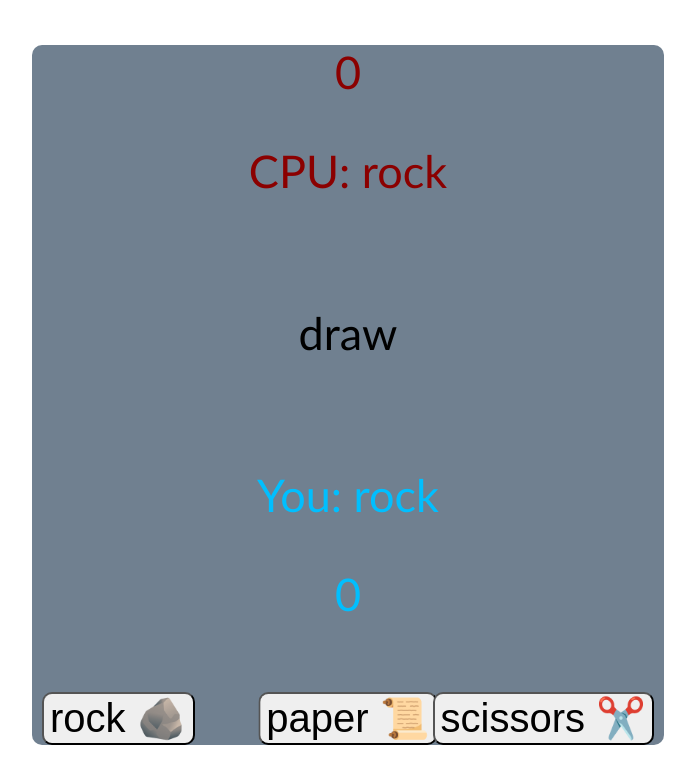
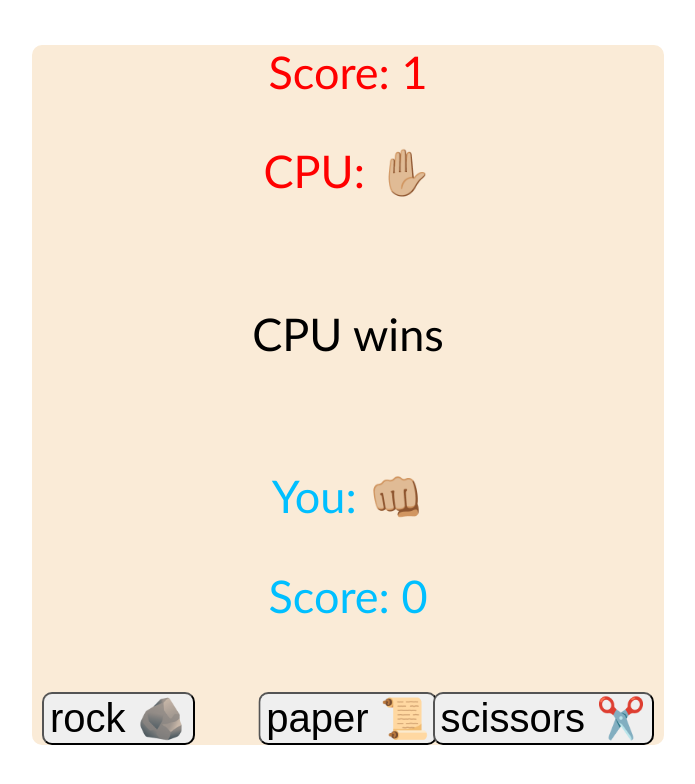
Before and after one commit to JosephOri/RockPapperScisors, a plain HTML site: page index.html in a window 1280 px wide. Both pictures are taken after a click on the button "rock 🪨". Shown: the whole page, without its empty margins (292-987 px from the left). Drawn offline with Linux system fonts and the light colour scheme.

Commit message:
style changes

```diff
--- a/script.js
+++ b/script.js
@@ -5,24 +5,24 @@ var userScoreLine=document.getElementById('user-scoreline');
 var cpuScoreLine=document.getElementById('cpu-scoreline');
 
 function updateScorelines() {
-    userScoreLine.textContent = youScore;
-    cpuScoreLine.textContent = cpuScore;
+    userScoreLine.textContent = "Score: "+youScore;
+    cpuScoreLine.textContent = "Score: "+cpuScore;
 }
 
 
 
 function generateCpuChoice() {
-    const min = 0;
-    const max = 2;
-     return Math.floor(Math.random() * (max - min + 1)) + min;
+    const min = 6;
+    const max = 15687;
+     return (Math.floor(Math.random() * (max - min + 1)) + min)%3;
 }
 function textToNumber(num){
     if(num==0)
-        return "rock";
+        return "👊🏼";
     if(num==1)
-        return "paper";
+        return "✋🏼";
     else
-        return "scissors";
+        return "✌🏼";
 }
 
 function updateHtmlParagraphes(cpuText, userText) {
--- a/style.css
+++ b/style.css
@@ -1,5 +1,5 @@
 .game-box{
-    background-color: slategrey;
+    background-color: antiquewhite;
     height:700px;
     border-radius: 10px;
     margin: auto;
@@ -34,5 +34,5 @@ p{
     color: deepskyblue;
 }
 #cpu-scoreline,#cpu-text{
-    color: darkred;
+    color:red;
 }
```
